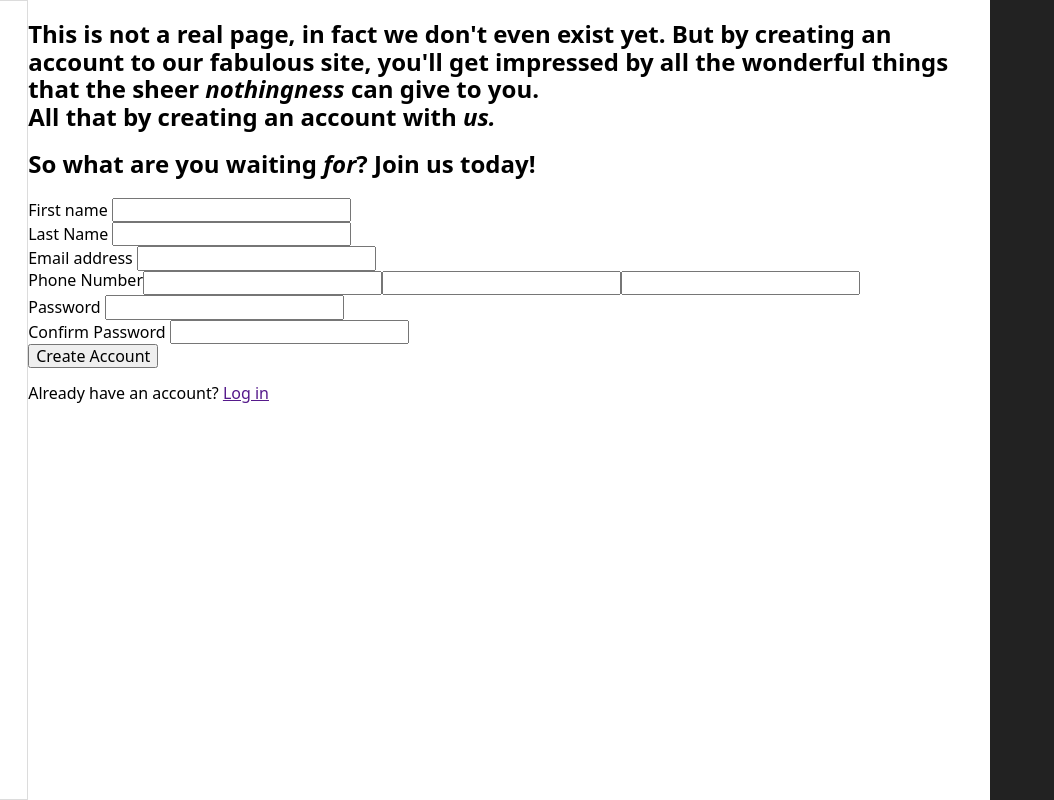
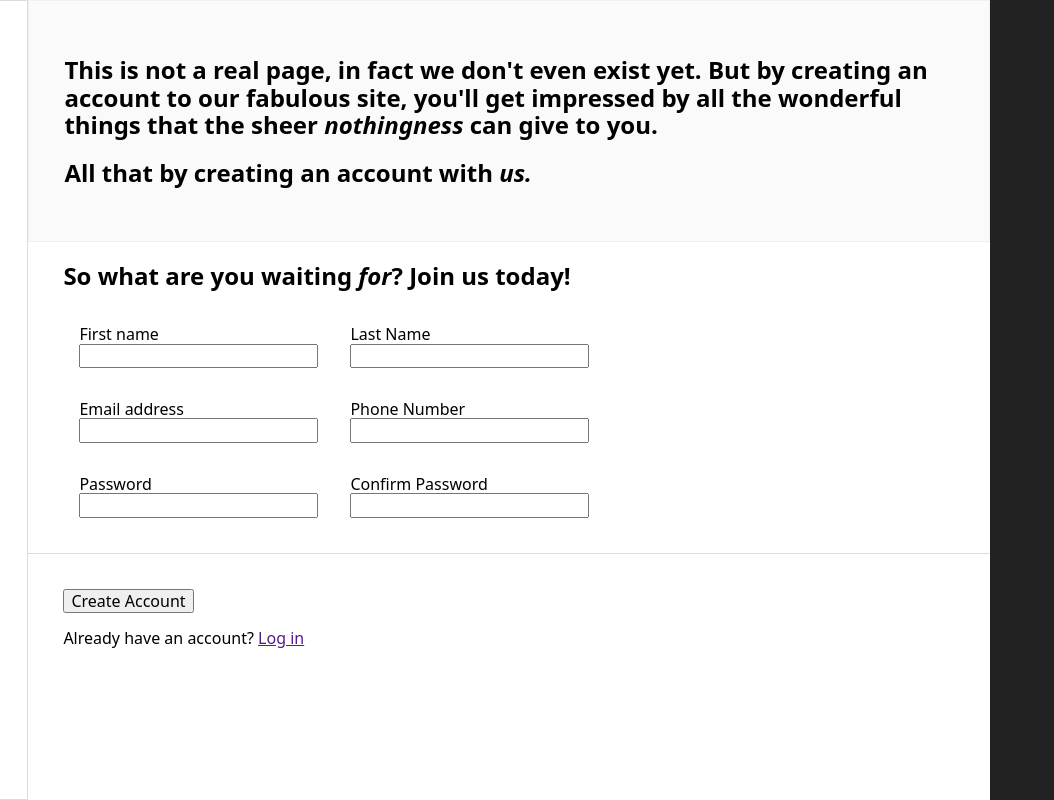
Before and after one commit to TeeMeeFe/sign-up-form-top, a plain HTML site: page index.html in a window 1280 px wide. Shown: the full height of the page, 226-1280 px from the left. Drawn offline with Linux system fonts and the light colour scheme.

Commit message:
Basic layout complete, further work in styling

```diff
--- a/index.html
+++ b/index.html
@@ -21,13 +21,13 @@
                 <h2>This is not a real page, in fact we don't even exist yet.
                     But by creating an account to our fabulous site, you'll get
                     impressed by all the wonderful things that the sheer <em>nothingness</em>
-                    can give to you. <br>
-                    All that by creating an account with <em>us.</em>
+                    can give to you.
                 </h2>
+                <h2> All that by creating an account with <em>us.</em></h2>
             </div>
-            <h2>So what are you waiting <em>for</em>? <strong>Join us today!</strong></h2>
-            <form action="#" method="post" novalidate>
-                <div class="sign-up-form container">
+            <div class="sign-up container">
+                <h2>So what are you waiting <em>for</em>? <strong>Join us today!</strong></h2>
+                <form action="#" method="post" class="sign-up-form" novalidate>
                     <ul>
                         <li>
                             <label for="fname">First name</label>
@@ -42,18 +42,8 @@
                             <input type="email" name="email" id="email" required aria-label="required">
                         </li>
                         <li>
-                            <ul class="phone-container">
-                                <label for="phone">Phone Number</label>
-                                <li>
-                                    <input type="tel" name="phone" id="phone1" maxlength="3" required aria-label="required">
-                                </li>
-                                <li>
-                                    <input type="tel" name="phone" id="phone2" minlength="2" maxlength="5" required aria-label="required">
-                                </li>
-                                <li>
-                                    <input type="tel" name="phone" id="phone3" minlength="6" maxlength="8" required aria-label="required">
-                                </li>
-                            </ul>
+                            <label for="phone">Phone Number</label>
+                            <input type="tel" name="phone" id="phone" maxlength="13" required aria-label="required">
                         </li>
                         <li>
                             <label for="pwd">Password</label>
@@ -64,7 +54,8 @@
                             <input type="password" name="pwd" id="c-pwd" required aria-label="required">
                         </li>
                     </ul>
-                </div>
+                </form>
+            </div>
                 <div class="footer container">
                     <button type="submit">Create Account</button>
                     <p>Already have an account? <a href="">Log in</a></p>
--- a/style.css
+++ b/style.css
@@ -209,6 +209,7 @@ summary {
 }
 
 /* Actual style rules */
+/* Generic styling */
 
 body {
     background-color: #222;
@@ -227,27 +228,56 @@ ul {
     padding: 0;
 }
 
+li {
+    display: flex;
+    flex-direction: column;
+    padding: 1rem;
+}
+
+br {
+    padding-top: 1em;
+}
+
+/* More specific class and id attribute rules */
+.container {
+    padding: 2.2rem;
+}
+
 .main-container {
     flex: 1 0 80%;
     width: 100%;
     height: 100vh;
 }
 
+.header {
+    background-color: #FAFAFA;
+    border: 1px solid #F0F0F0;
+    text-align: start;
+}
+
 .background {
     flex: 1 1 150px;
     width: 40%;
     height: 100vh;
-
     border: 1px solid #DCDCDC;
 }
 
-.phone-container {
-    display: flex;
+.sign-up {
+    padding: 1.2rem 2.2em;
+    border-bottom: 1px solid #DCDCDC;
 }
 
-.phone-container.sign{
+.sign-up h2 {
+    margin-top: 0;
+}
+
+.sign-up-form li,
+.sign-up-form > ul {
+    display: flex;
+    flex-wrap: wrap;
     margin: 0;
-    padding: 0;
+}
 
-    font-family: inherit;
+.sign-up-form {
+    max-width: 800px;
 }
```
